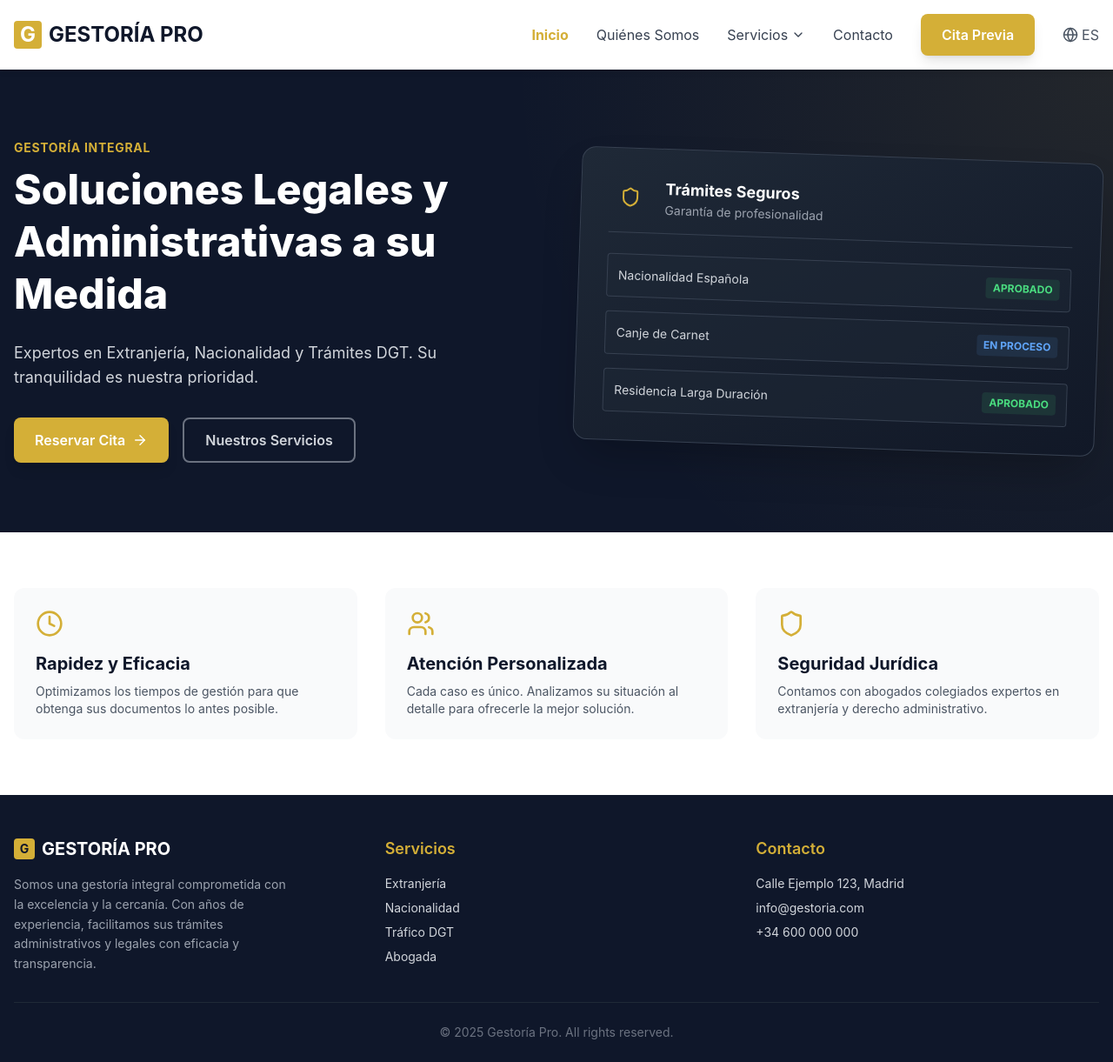
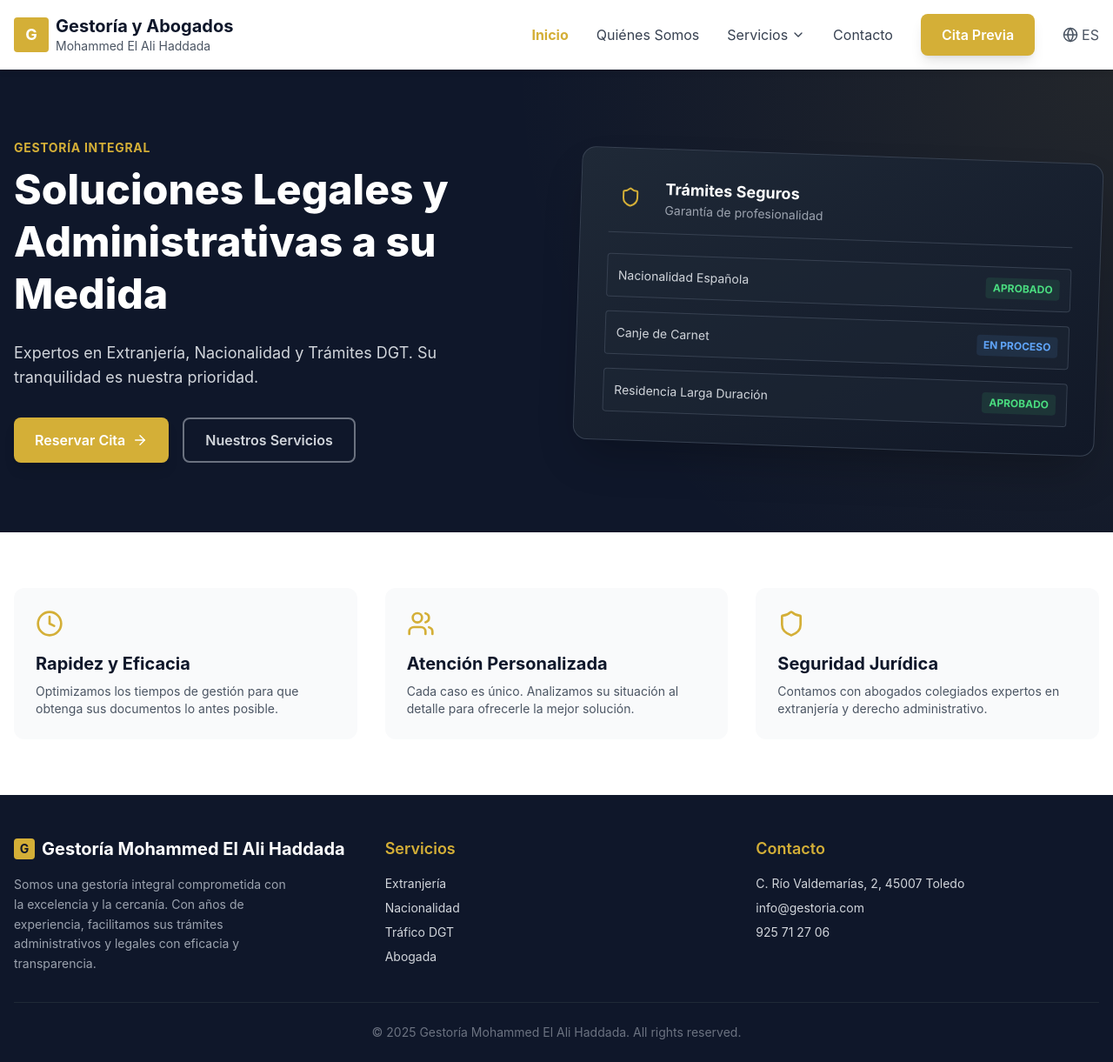
Before and after one commit to Mouriri/gestor-a-, a React (Vite) app: page / in a window 1280 px wide. Shown: the whole page at 87% size. Built offline with nearby package versions, Linux system fonts and the light colour scheme.

Commit message:
update business name and contact info

```diff
--- a/src/components/Footer.jsx
+++ b/src/components/Footer.jsx
@@ -12,7 +12,7 @@ const Footer = () => {
                     <div>
                         <h3 className="text-xl font-bold mb-4 flex items-center gap-2">
                             <span className="bg-secondary text-primary font-bold w-6 h-6 flex items-center justify-center rounded text-sm">G</span>
-                            GESTORÍA PRO
+                            Gestoría Mohammed El Ali Haddada
                         </h3>
                         <p className="text-gray-400 text-sm leading-relaxed max-w-xs">{t.about.desc}</p>
                     </div>
@@ -35,7 +35,7 @@ const Footer = () => {
                     </div>
                 </div>
                 <div className="border-t border-gray-800 pt-6 text-center text-sm text-gray-500">
-                    &copy; {currentYear} Gestoría Pro. All rights reserved.
+                    &copy; {currentYear} Gestoría Mohammed El Ali Haddada. All rights reserved.
                 </div>
             </div>
         </footer>
--- a/src/components/Navbar.jsx
+++ b/src/components/Navbar.jsx
@@ -24,9 +24,12 @@ const Navbar = () => {
             <div className="container mx-auto px-4">
                 <div className="flex justify-between items-center h-20">
                     {/* Logo */}
-                    <Link to="/" className="text-2xl font-bold text-primary flex items-center gap-2">
-                        <span className="bg-secondary text-white w-8 h-8 flex items-center justify-center rounded">G</span>
-                        GESTORÍA PRO
+                    <Link to="/" className="text-xl font-bold text-primary flex items-center gap-2">
+                        <span className="bg-secondary text-white w-10 h-10 flex items-center justify-center rounded text-lg shrink-0">G</span>
+                        <div className="flex flex-col leading-tight">
+                            <span>Gestoría y Abogados</span>
+                            <span className="text-sm font-normal text-gray-600">Mohammed El Ali Haddada</span>
+                        </div>
                     </Link>
 
                     {/* Desktop Menu */}
--- a/src/pages/About.jsx
+++ b/src/pages/About.jsx
@@ -15,7 +15,7 @@ const About = () => {
                             {t.about.desc}
                         </p>
                         <p>
-                            En <strong>Gestoría Pro</strong>, entendemos que detrás de cada trámite hay una persona, una familia o un proyecto de vida. Por eso, no solo gestionamos papeles; ofrecemos soluciones reales y personalizadas.
+                            En <strong>Gestoría Mohammed El Ali Haddada</strong>, entendemos que detrás de cada trámite hay una persona, una familia o un proyecto de vida. Por eso, no solo gestionamos papeles; ofrecemos soluciones reales y personalizadas.
                         </p>
                         <p>
                             Nuestro equipo multidisciplinar está formado por gestores administrativos, abogados y expertos en extranjería con más de 15 años de experiencia en el sector. Nos mantenemos constantemente actualizados sobre las últimas normativas y cambios legislativos para garantizar el éxito de sus expedientes.
--- a/src/translations.js
+++ b/src/translations.js
@@ -34,8 +34,8 @@ export const translations = {
         },
         contact: {
             title: "Contáctanos",
-            address: "Calle Ejemplo 123, Madrid",
-            phone: "+34 600 000 000",
+            address: "C. Río Valdemarías, 2, 45007 Toledo",
+            phone: "925 71 27 06",
             email: "info@gestoria.com"
         }
     },
@@ -74,8 +74,8 @@ export const translations = {
         },
         contact: {
             title: "Contactez-nous",
-            address: "Rue Exemple 123, Madrid",
-            phone: "+34 600 000 000",
+            address: "C. Río Valdemarías, 2, 45007 Tolède",
+            phone: "925 71 27 06",
             email: "info@gestoria.com"
         }
     },
@@ -114,8 +114,8 @@ export const translations = {
         },
         contact: {
             title: "اتصل بنا",
-            address: "شارع مثال 123، مدريد",
-            phone: "+34 600 000 000",
+            address: "شارع ريو فالديمارياس، 2، 45007 طليطلة",
+            phone: "925 71 27 06",
             email: "info@gestoria.com"
         }
     }
```
